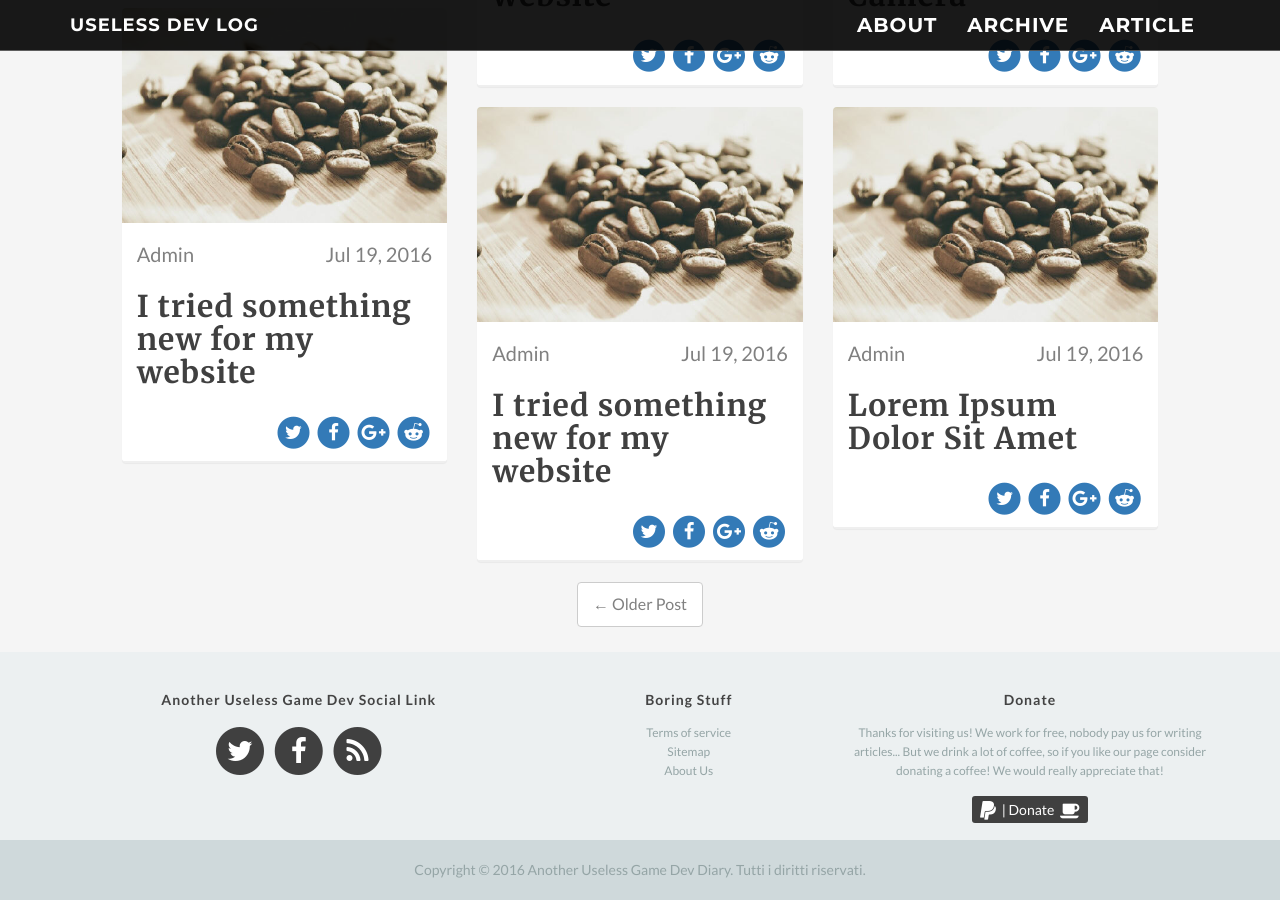
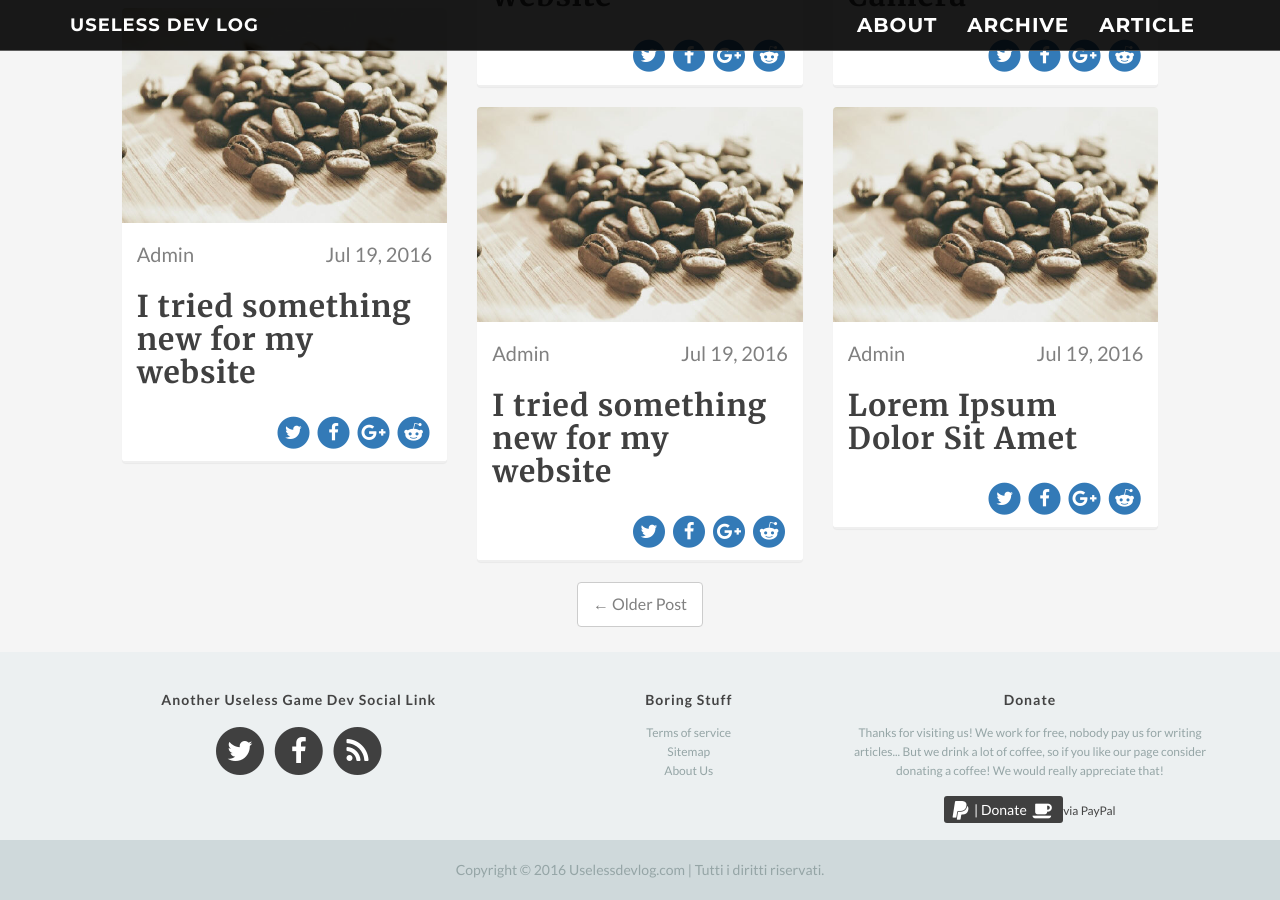
Before and after one commit to UselessDevLog/uselessdevlog, a Jekyll site: the page built from index.html, in a window 1280 px wide and 900 px high, scrolled down 1555 px. Built offline with Jekyll 4.4.1, drawn with Linux system fonts in a browser that asks for light colours; nearby versions of some CDN libraries; the list of posts is cut into pages by our own code.

Commit message:
Change Footer Text

```diff
--- a/_includes/footer.html
+++ b/_includes/footer.html
@@ -47,13 +47,14 @@
                     Donate
                     <i class="fa fa-coffee fa-inverse fa-lg" aria-hidden="true"></i>
                 </a>
+                <small>via PayPal</small>
             </div>
 
         </div>
     </div>
         <div class="row last-footer" style="margin-top:20px;">
             <div class="col-md-12 text-center" >
-                Copyright &copy; 2016 Another Useless Game Dev Diary. Tutti i diritti riservati.
+                Copyright &copy; 2016 Uselessdevlog.com | Tutti i diritti riservati.
             </div>
         </div>
 
```
